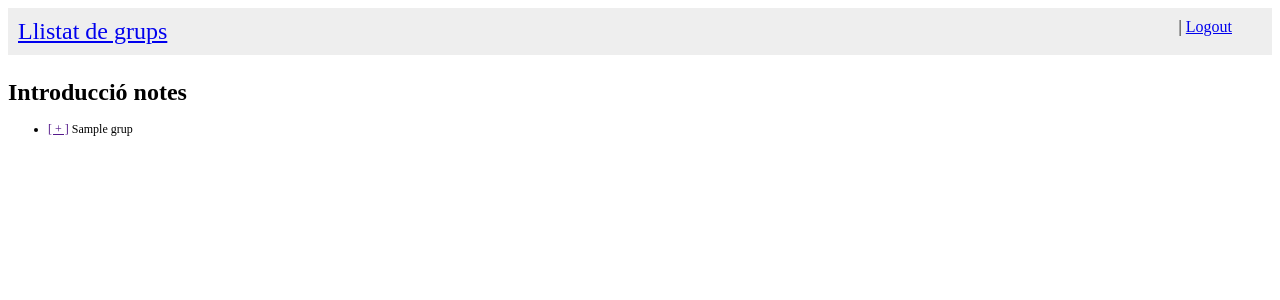
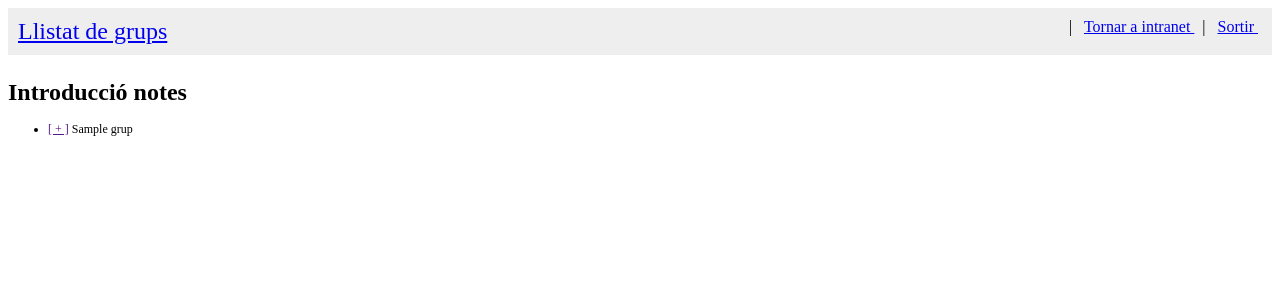
Before and after one commit to pnegre/Notes, a Python web app: template templates/notes/index.html in a window 1280 px wide. Shown: the top 300 px of the page. Run offline with Jinja, Linux system fonts and the light colour scheme; the template is opened without the code that fills it: most values are stand-ins (such as "Sample title", 1, 10 or a date in 2020).

Commit message:
Petit canvi

```diff
--- a/templates/notes/base.html
+++ b/templates/notes/base.html
@@ -14,6 +14,10 @@
 
 p.menu a {
 	margin-right: 30px;
+}
+
+p.menu span a {
+	margin: 0px;
 }
 
 p.menu span {
@@ -61,7 +65,7 @@
 {% if perms.impr_butlletins %}
 	<a href="/notes/butlletins"> Butlletins </a>
 {% endif %}
-<span> {{ user.username }} |  <a href="/auth/logout/"> Logout </a> </span>
+<span> {{ user.username }} &nbsp; | &nbsp; <a href="/hub/"> Tornar a intranet </a> &nbsp; | &nbsp; <a href="/auth/logout/"> Sortir </a> &nbsp; </span>
 </p>
 
 
```
